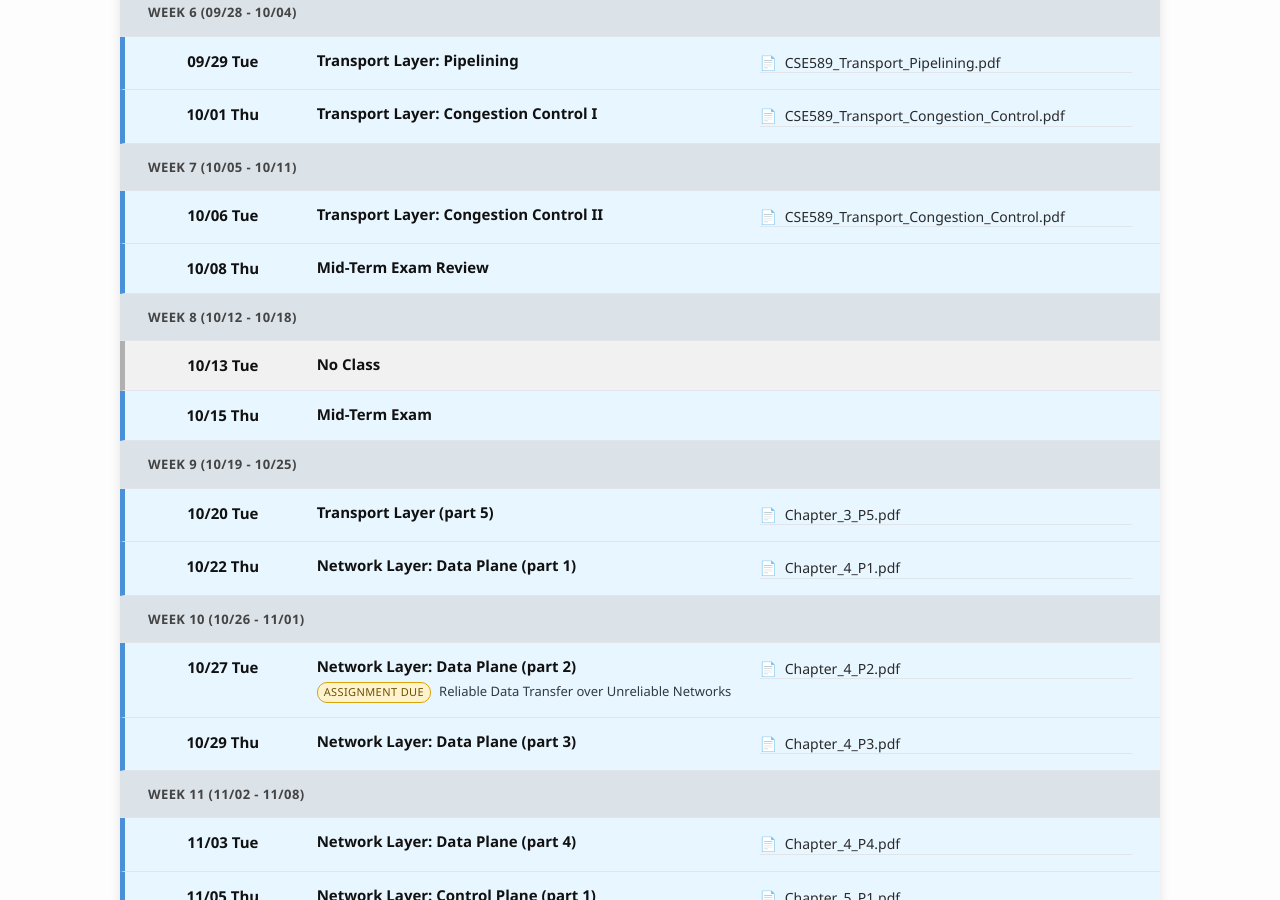
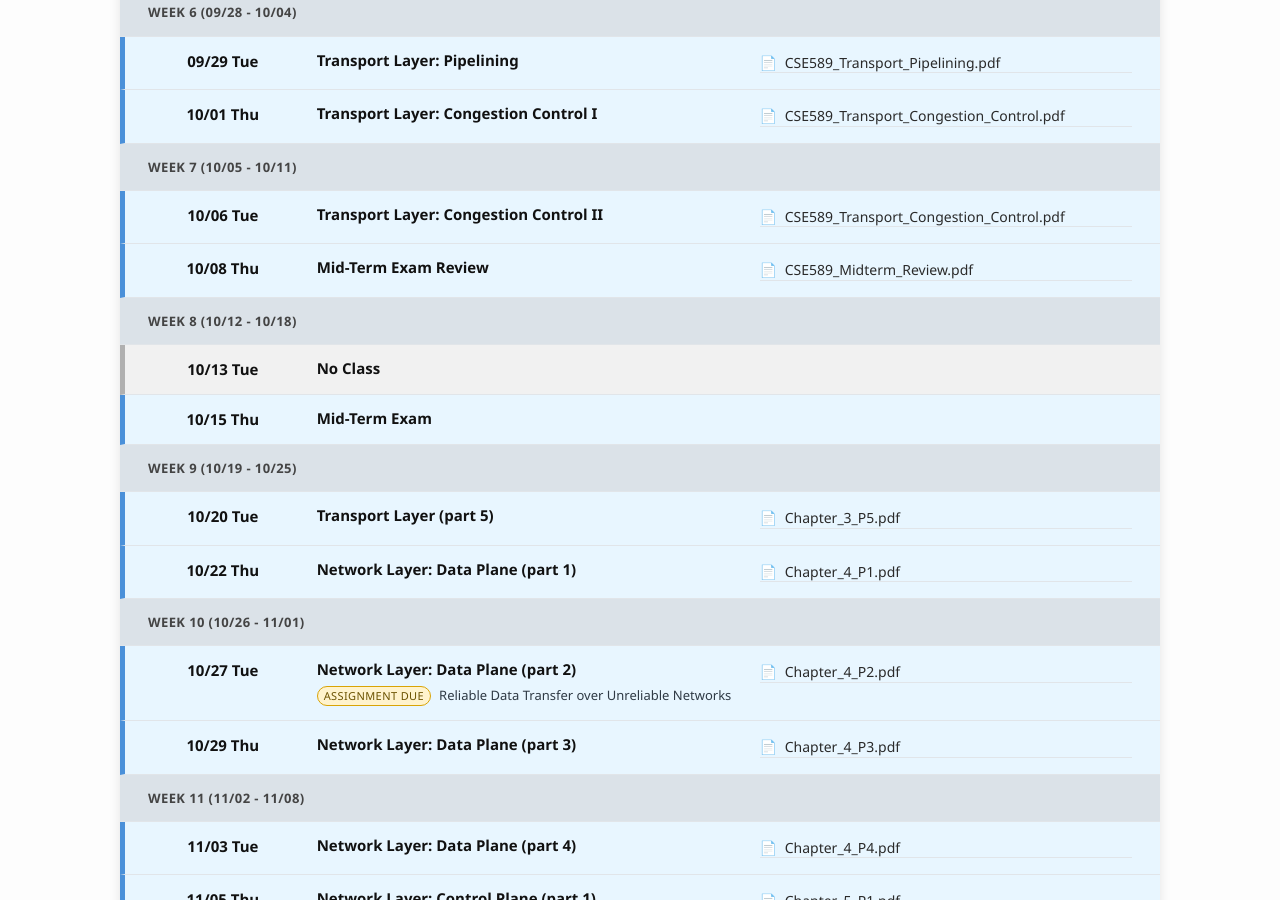
Before and after one commit to xieyaxiongfly/CSE589_fall_2026, a Jekyll site: the page built from schedule.md, in a window 1280 px wide and 900 px high, scrolled down 1114 px. Built offline with Jekyll 4.4.1, drawn with Linux system fonts in a browser that asks for light colours; nearby versions of some CDN libraries.

Commit message:
uploading slides

```diff
--- a/_data/course_schedule.yml
+++ b/_data/course_schedule.yml
@@ -64,7 +64,9 @@ lecture_sequence:
   - name: CSE589_Transport_Congestion_Control.pdf
     url: https://xieyaxiongfly.github.io/CSE589_fall_2026/static_files/uploads/CSE589_Chapter_3_Part_5_Congestion_Control.pdf
 - topic: Mid-Term Exam Review
-  materials: []
+  materials:
+  - name: CSE589_Midterm_Review.pdf
+    url: https://xieyaxiongfly.github.io/CSE589_fall_2026/static_files/uploads/CSE589_Midterm_Review.pdf
 - topic: Mid-Term Exam
   materials: []
 - topic: Transport Layer (part 5)
```
Also changed, not shown: 1 other file.
